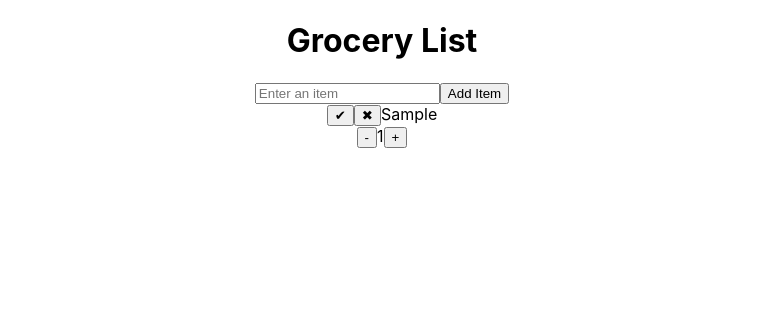
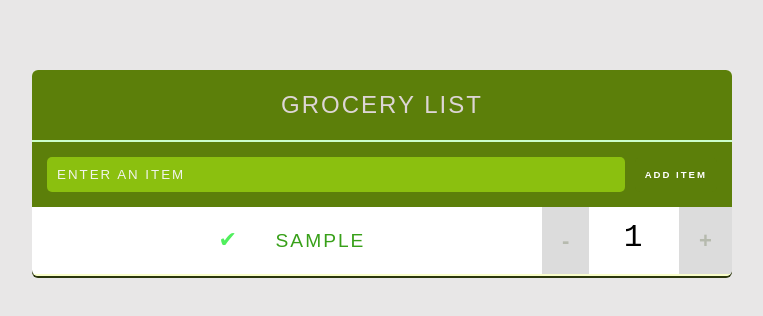
Before and after one commit to domoramas/grocerylist, a React (Create React App) app: page / in a window 1280 px wide. Both pictures are taken after typing "Sample" into the empty fields and a click on the input "Add Item". Shown: the top 316 px of the page, without its empty margins (258-1021 px from the left). Built offline with nearby package versions, Linux system fonts and the light colour scheme.

Commit message:
fixed quanity from becoming negative

```diff
--- a/src/AddItemForm.js
+++ b/src/AddItemForm.js
@@ -9,7 +9,7 @@ const AddItemForm = ({ addItem }) => {
     addItem(itemInput.current.value);
     e.currentTarget.reset();
   }
-
+  const hasInput = addItem.length > 0;
   return (
     <form onSubmit={handleSubmit}>
       <input
@@ -19,6 +19,7 @@ const AddItemForm = ({ addItem }) => {
       />
 
         <input
+          disabled = {!hasInput}
           type="submit"
           value = "Add Item"
         />
--- a/src/Quantity.js
+++ b/src/Quantity.js
@@ -2,9 +2,10 @@ import React from "react";
 import PropTypes from "prop-types"
 
 const Quantity = ({index, quantity, changeQuantity}) => {
+  const isEnabled = quantity >0;
     return (
       <div className="counter">
-        <button className="counter-action decrement" onClick={()=>changeQuantity(index, -1)} > - </button>
+        <button className="counter-action decrement" disabled={!isEnabled} onClick={()=>changeQuantity(index, -1)} > - </button>
         <span className="counter-quantity">{ quantity }</span>
         <button className="counter-action increment" onClick={()=>changeQuantity(index, +1)}> + </button>
       </div>
--- a/src/index.css
+++ b/src/index.css
@@ -1,14 +1,183 @@
+/* ELEMENT STYLES -------------------- */
 body {
-  margin: 0;
-  padding: 0;
-  font-family: -apple-system, BlinkMacSystemFont, "Segoe UI", "Roboto", "Oxygen",
-    "Ubuntu", "Cantarell", "Fira Sans", "Droid Sans", "Helvetica Neue",
-    sans-serif;
-  -webkit-font-smoothing: antialiased;
-  -moz-osx-font-smoothing: grayscale;
+  background: #e8e7e7;
+  font-family: arial;
+  text-transform: uppercase;
 }
 
-code {
-  font-family: source-code-pro, Menlo, Monaco, Consolas, "Courier New",
-    monospace;
+header {
+  color: rgb(221, 213, 213);
+  padding: 5px 10px;
+  text-align: center;
+  display: flex;
+  align-items: center;
+  background-color: #5C7F0A;
+  border-bottom: solid 2px rgb(204, 255, 202);
 }
+
+header h1 {
+  flex-grow: 1;
+  font-size: 1.5em;
+  letter-spacing: 2px;
+  font-weight: normal;
+}
+
+/* FORMS */
+form {
+  display: flex;
+  background-color: #5C7F0A;
+}
+
+input[type=text] {
+  flex-grow: 1;
+  border-width: 0 0 1px 0;
+  margin: 15px 10px 15px 15px;
+  padding: 10px;
+  border-radius: 5px;
+  background-color: rgb(139, 192, 15);
+  border-style: none;
+  text-shadow: none;
+  text-transform: uppercase;
+  color: rgb(240, 241, 238);
+  letter-spacing: 2px;
+  outline: none;
+}
+
+input[type=text]::-webkit-input-placeholder{
+  color: rgb(241, 243, 237);
+  letter-spacing: 2px;
+}
+
+input[type=text]:focus{
+  background-color: rgba(0, 0, 0, 0.2);
+}
+
+input[type=submit] {
+  display: block;
+  font-size: .6em;
+  margin: 15px 15px 15px 0;
+  padding: 10px;
+  background-color: #5C7F0A;
+  border-radius: 5px;
+  border: none;
+  color: #fff;
+  letter-spacing: 2px;
+  font-weight: bold;
+  text-shadow: none;
+  text-transform: uppercase;
+  cursor: pointer;
+}
+
+button,
+input[type=submit] {
+  outline: none;
+  transition: background-color 0.2s ease,
+              color 0.2s ease;
+}
+
+/* ICONS */
+
+@keyframes grow {
+  50% { transform: scale(1.4) rotate(-3deg); }
+}
+
+/* COMPONENT STYLES -------------------- */
+.App {
+  background: #fff;
+  width: 700px;
+  margin: 70px auto;
+  box-shadow: 0 2px 0 rgb(42, 54, 12);
+  border-radius: 6px;
+  overflow: hidden;
+}
+
+.item {
+  display: flex;
+  font-size: 1.2em;
+  border-bottom: solid 2px #EEEEEE;
+  letter-spacing: 2px;
+}
+
+  .item:last-of-type {
+    border-bottom-color: rgb(250, 255, 202);
+  }
+
+  .item-name:hover .remove-item {
+    visibility: visible;
+  }
+
+  .item-name,
+  .counter-score {
+    color: rgb(56, 160, 25);
+  }
+
+  .item-name {
+    flex-grow: 1;
+    line-height: 3.5em;
+    padding-left: 10px;
+  }
+
+  .remove-item {
+    font-size: 1.15em;
+    border: none;
+    outline: none;
+    visibility: hidden;
+    color: #EF5350;
+    cursor: pointer;
+    margin: 0 10px 0 0;
+    padding: 0;
+    background: none;
+  }
+
+  .complete-item {
+    font-size: 1.15em;
+    border: none;
+    outline: none;
+    color: rgb(80, 239, 93);
+    cursor: pointer;
+    margin: 0 10px 0 0;
+    padding: 0;
+    background: none;
+  }
+
+.counter{
+  display: flex;
+  width: 190px;
+}
+
+  .counter-action {
+    border: none;
+    font-size: 1.15em;
+    font-weight: bold;
+    color: rgb(182, 186, 174);
+    background-color: #DCDCDC;
+    display: block;
+    padding: 20px 20px;
+    cursor: pointer;
+    outline: none;
+  }
+
+  .counter-action:hover {
+    color: #fff;
+  }
+
+  .increment:hover {
+    background: #83D97C;
+  }
+
+  .decrement:disabled:hover {
+    color: rgb(182, 186, 174);
+    background-color: #DCDCDC;
+  }
+
+  .decrement:hover {
+    background: #EF5350;
+  }
+
+  .counter-quantity {
+    flex-grow: 1;
+    text-align: center;
+    font-family: monospace;
+    font-size: 2em;
+    line-height: 2em;
+  }
```
